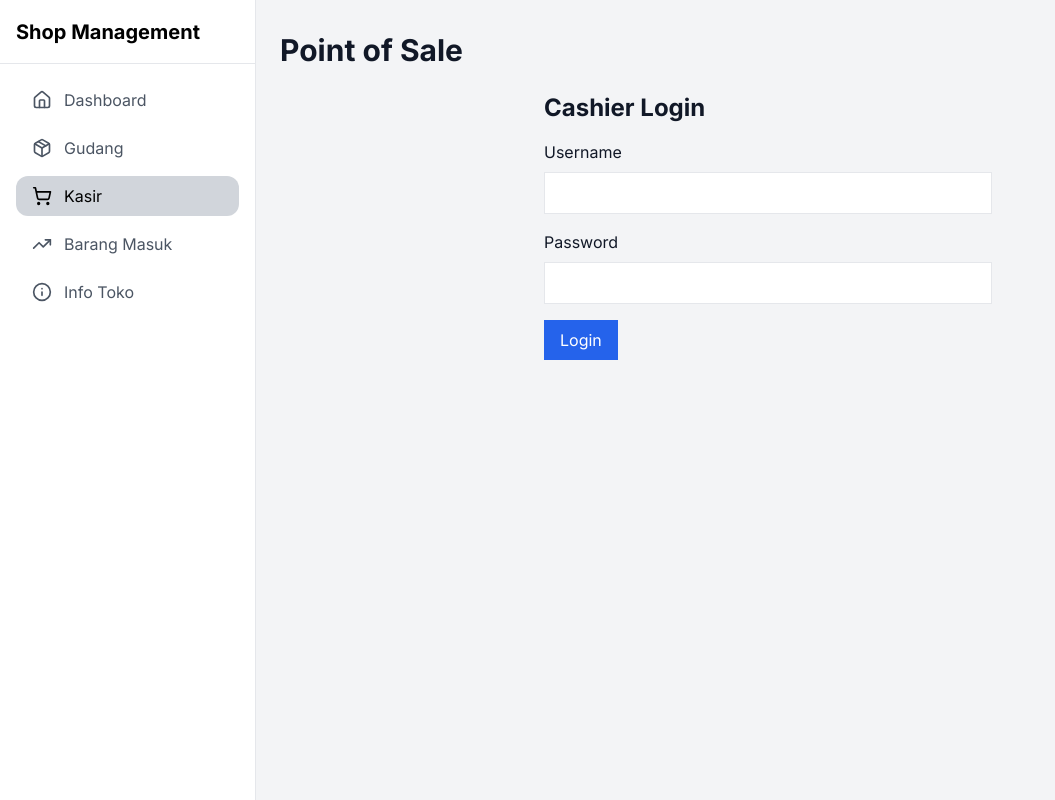
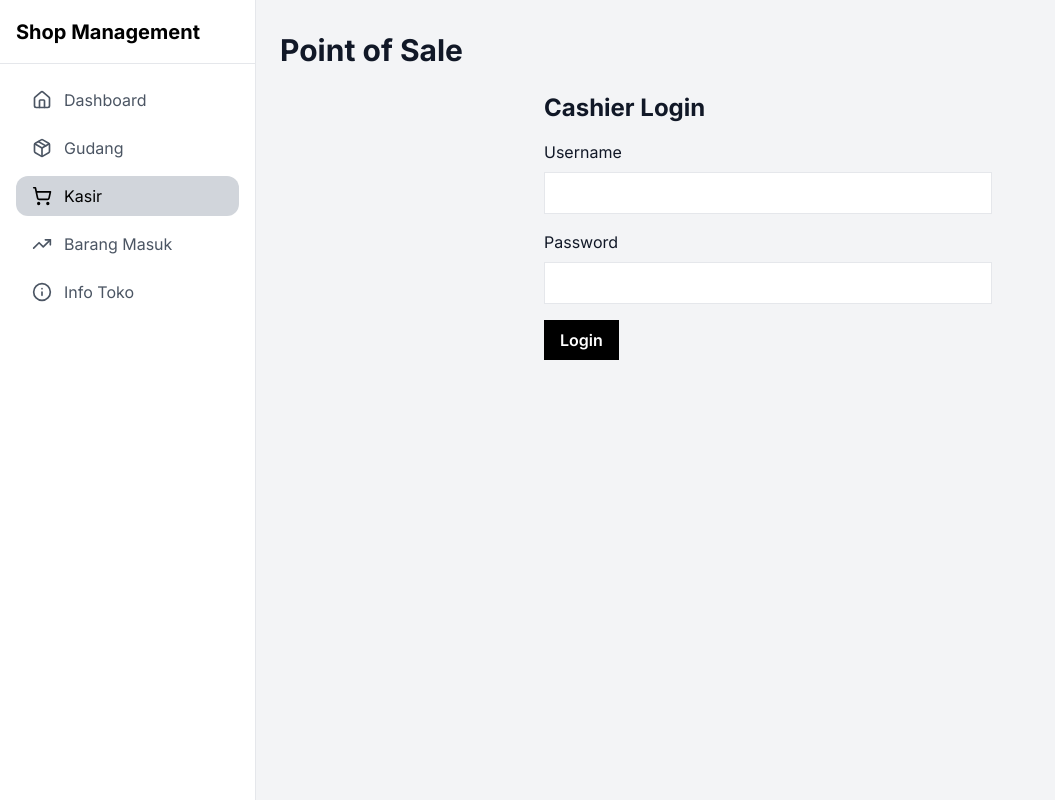
Before and after one commit to aryacaesars/saas, a Next.js app: page /pos in a window 1280 px wide. Shown: the whole page, without its empty margins (0-1055 px from the left). Built offline with nearby package versions, Linux system fonts and the light colour scheme.

Commit message:
update login button, add logout function

```diff
--- a/components/IncomingGoods.js
+++ b/components/IncomingGoods.js
@@ -140,6 +140,8 @@ export default function IncomingGoods() {
     localStorage.setItem("products", JSON.stringify(updatedProducts))
     setSelectedProduct(null)
   }
+
+
 
   const filteredIncomingGoods = incomingGoods
     .filter(
--- a/components/Login.js
+++ b/components/Login.js
@@ -48,7 +48,7 @@ export default function Login({ onLogin }) {
             required />
         </div>
         {error && <p className="text-red-500 mb-4">{error}</p>}
-        <button type="submit" className="bg-blue-600 text-white px-4 py-2 rounded-md">
+        <button type="submit" className="btn btn-primary text-white px-4 py-2 rounded-md">
           Login
         </button>
       </form>
--- a/components/POS.js
+++ b/components/POS.js
@@ -2,7 +2,7 @@
 
 import { useState, useEffect } from "react"
 import Login from "./Login"
-import { ShoppingCart, DollarSign, CreditCard, Plus, Minus } from "lucide-react"
+import { ShoppingCart, DollarSign, CreditCard, Plus, Minus, LogOut } from "lucide-react"
 import html2canvas from "html2canvas"
 import { QRCodeSVG } from "qrcode.react"
 import Modal from "./Modal"
@@ -155,6 +155,12 @@ export default function POS() {
 
   return (
     <div className="grid grid-cols-1 md:grid-cols-2 gap-6">
+      <div className="flex justify-between items-center mb-4">
+        <h1 className="text-2xl font-bold">Point of Sale</h1>
+        <button onClick={handleLogout} className="btn btn-danger flex items-center">
+          <LogOut size={16} className="mr-2" /> Logout
+        </button>
+      </div>
       <div className="card">
         <h2 className="text-xl font-semibold mb-4">Produk</h2>
         <div className="grid grid-cols-2 sm:grid-cols-3 gap-4">
```
